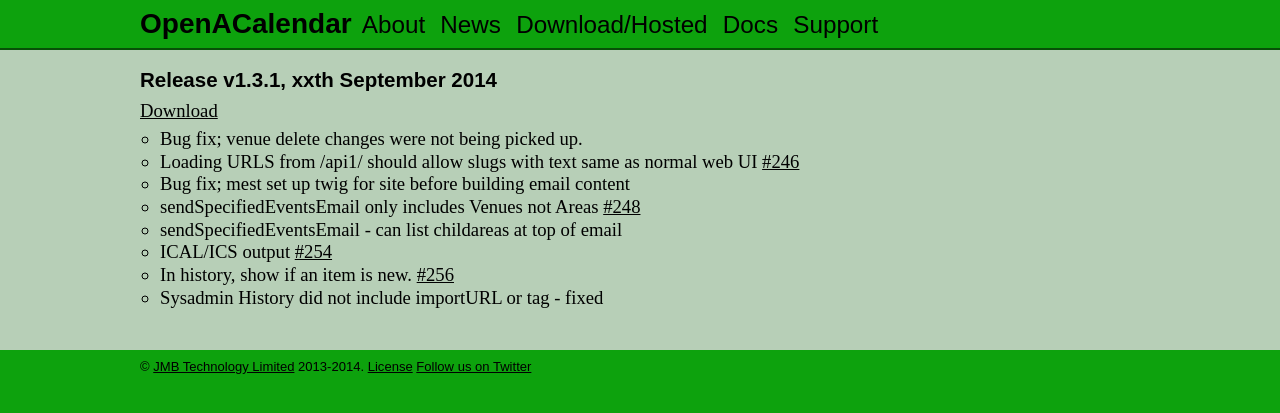
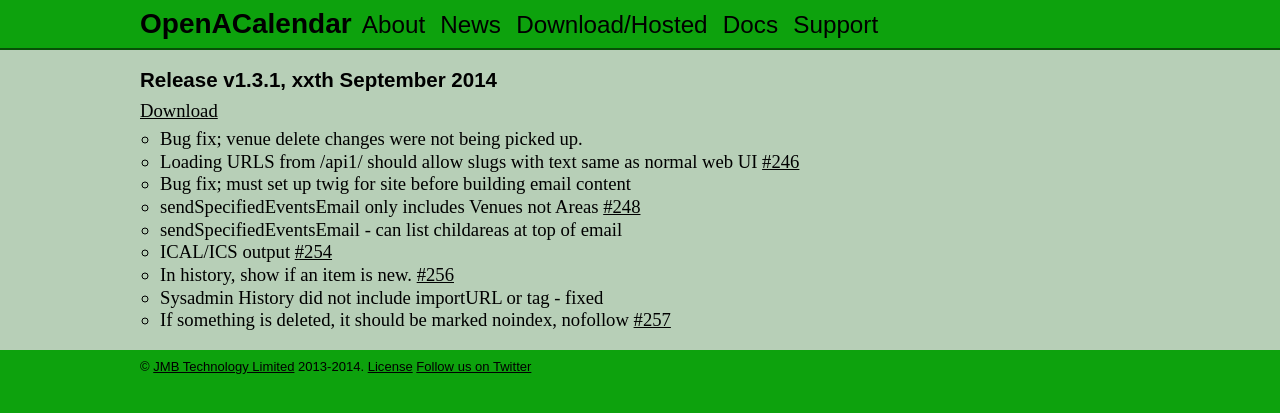
Before and after one commit to OpenACalendar/openacalendar.github.io, a Jekyll site: the page built from release/1.3.1.html, in a window 1280 px wide. Shown: the top 413 px of the page. Built offline with Jekyll 4.4.1, drawn with Linux system fonts in a browser that asks for light colours; Markdown is read by kramdown in place of the engine named in the settings; comment, search, counter and statistics services are not loaded.

Commit message:
1.3.1 notes

```diff
--- a/release/1.3.1.html
+++ b/release/1.3.1.html
@@ -10,10 +10,11 @@
 <ul class="normallist">
 	<li>Bug fix; venue delete changes were not being picked up.</li>
 	<li>Loading URLS from /api1/ should allow slugs with text same as normal web UI <a href="https://github.com/OpenACalendar/OpenACalendar-Web-Core/issues/246">#246</a></li>
-	<li>Bug fix; mest set up twig for site before building email content </li>
+	<li>Bug fix; must set up twig for site before building email content </li>
 	<li>sendSpecifiedEventsEmail only includes Venues not Areas <a href="https://github.com/OpenACalendar/OpenACalendar-Web-Core/issues/248">#248</a></li>
 	<li>sendSpecifiedEventsEmail - can list childareas at top of email</li>
 	<li>ICAL/ICS output <a href="https://github.com/OpenACalendar/OpenACalendar-Web-Core/issues/254">#254</a></li>
 	<li>In history, show if an item is new. <a href="https://github.com/OpenACalendar/OpenACalendar-Web-Core/issues/256">#256</a></li>
 	<li>Sysadmin History did not include importURL or tag - fixed</li>
+	<li>If something is deleted, it should be marked noindex, nofollow <a href="https://github.com/OpenACalendar/OpenACalendar-Web-Core/issues/257">#257</a></li>
 </ul>
```
